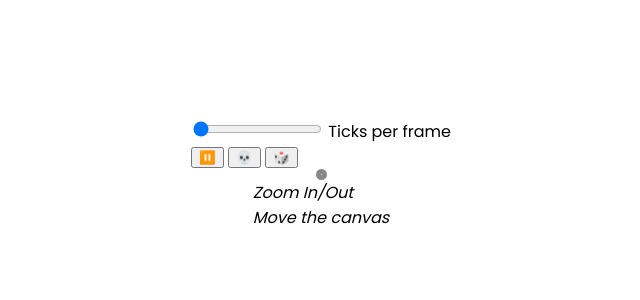
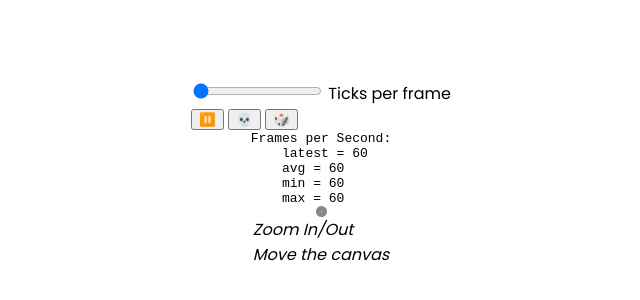
Before and after one commit to reeves-48777/wasm-game-of-life, a website built with webpack: page www/index.html in a window 1280 px wide. Shown: the part 234-534 px from the top of the page, without its empty margins (327-967 px from the left). Built offline with nearby package versions, Linux system fonts and the light colour scheme; what wasm-game-of-life would draw is missing.

Commit message:
feat - add fps count

```diff
--- a/www/index.html
+++ b/www/index.html
@@ -30,6 +30,11 @@
       .buttons-flex {
         display: inline-block;
       }
+
+      #fps {
+        white-space: pre;
+        font-family: monospace;
+      }
     </style>
   </head>
   <body>
@@ -45,6 +50,7 @@
         <button id="random">🎲</button>
       </div>
     </div>
+    <div id="fps"></div>
     <canvas id="game-of-life-canvas"></canvas>
     <div class="text">
       <div class="label">
--- a/www/index.js
+++ b/www/index.js
@@ -14,6 +14,47 @@ const universe = Universe.new();
 universe.random_cells();
 const width = universe.width();
 const height = universe.height();
+
+const fps = new class {
+    constructor() {
+        this.fps = document.getElementById("fps");
+        this.frames = [];
+        this.lastFrameTimeStamp = performance.now();
+    }
+
+    render() {
+        // convert delta time since the last frame render into a measure of fps
+        const now = performance.now();
+        const delta = now -this.lastFrameTimeStamp;
+        this.lastFrameTimeStamp = now;
+        const fps = 1 / delta * 1000;
+
+        // save only the latest 100 timings
+        this.frames.push(fps);
+        if (this.frames.length > 100) {
+            this.frames.shift();
+        }
+
+        // find the max, min, average of the timings
+        let min = Infinity;
+        let max = -Infinity;
+        let sum = 0;
+        for (let i = 0; i < this.frames.length; i++) {
+            sum += this.frames[i];
+            min = Math.min(this.frames[i], min);
+            max = Math.max(this.frames[i], max);
+        }
+        let avg = sum / this.frames.length;
+
+        this.fps.textContent = `
+        Frames per Second:
+    latest = ${Math.round(fps)}
+    avg = ${Math.round(avg)}
+    min = ${Math.round(min)}
+    max = ${Math.round(max)}
+        `.trim();
+    }
+}
 
 // On init le canvas pour qu'il ait la place pour toutes les cellules et un bord de 1px;
 const canvas = document.getElementById("game-of-life-canvas");
@@ -213,6 +254,7 @@ if (canvas.getContext) {
     let animationId = null;
     const renderLoop = () => {
         // debugger;
+        fps.render();
         for (let i = 0; i < ticksPerFrame.value; i++) {
             universe.tick();
         }
```
